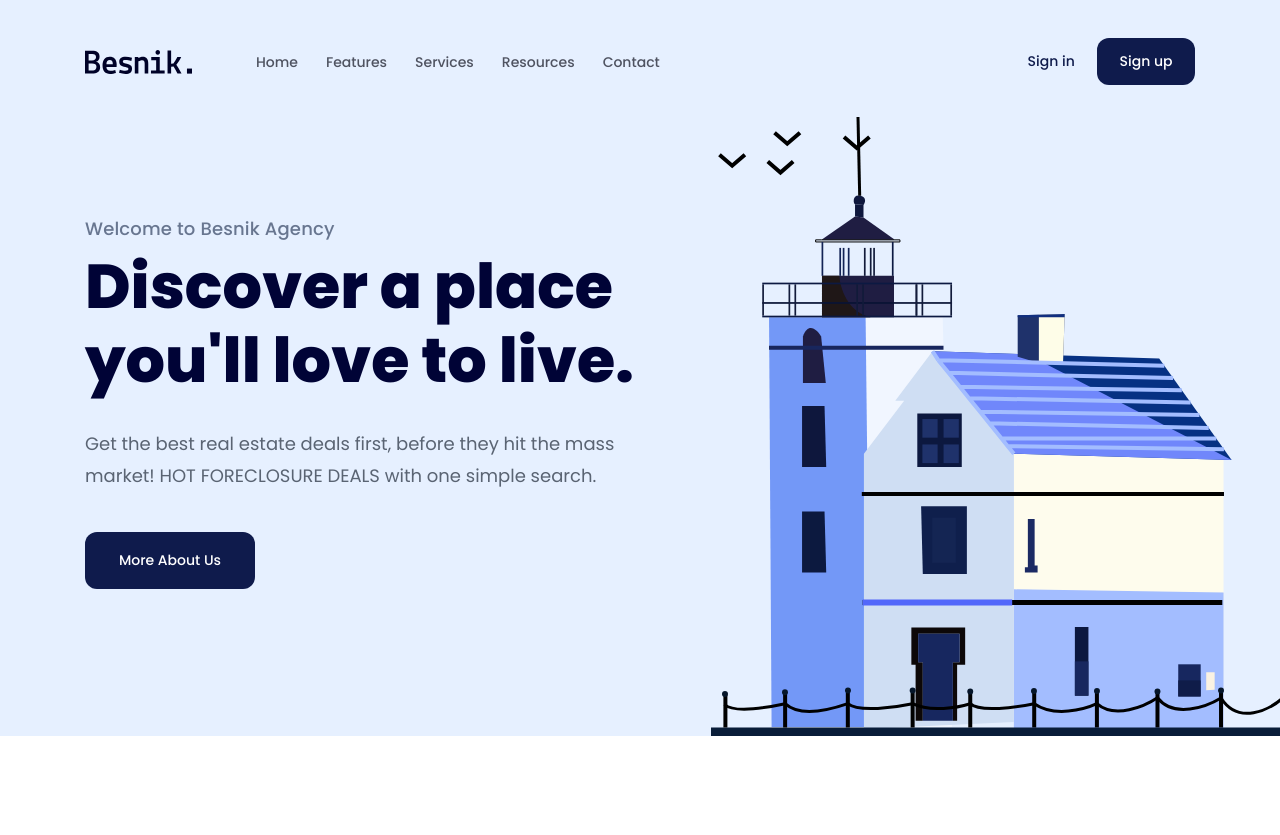
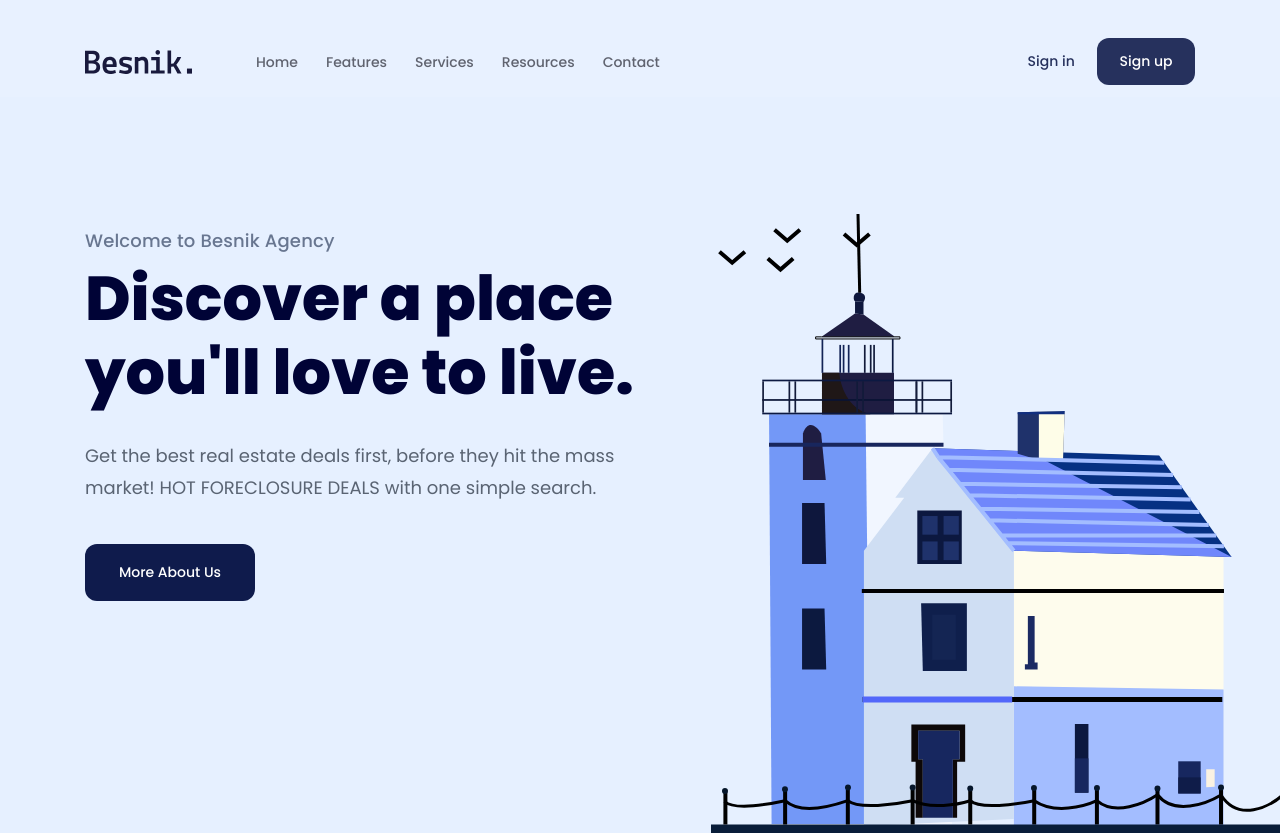
Before and after one commit to DonLQ/html-css-training_01, a plain HTML site: page index.html in a window 1280 px wide. Shown: the top 835 px of the page. Drawn offline with Linux system fonts and the light colour scheme.

Commit message:
Cải thiện header - thêm sticky

```diff
--- a/assets/css/style.css
+++ b/assets/css/style.css
@@ -52,7 +52,16 @@ a {
 }
 
 /* ============ Header ============ */
-.header {
+.fixed-header {
+  background: #e6f0ff;
+  opacity: 90%;
+  padding-top: 26px;
+  position: sticky;
+  top: -26px;
+  z-index: 1;
+}
+
+.herowrap {
   position: relative;
   background: #e6f0ff;
   height: 736px;
@@ -62,7 +71,7 @@ a {
 .navbar {
   display: flex;
   align-items: center;
-  padding-top: 38px;
+  padding: 12px 0;
 }
 
 .navbar ul {
@@ -97,7 +106,7 @@ a {
 }
 /* Hero */
 .hero {
-  margin-top: 130px;
+  padding-top: 130px;
 }
 
 .hero .info {
--- a/index.html
+++ b/index.html
@@ -11,8 +11,7 @@
     </head>
     <body>
         <main style="height: 4324px">
-            <!-- Header -->
-            <header class="header">
+            <header class="fixed-header">
                 <div class="content">
                     <!-- == Nav == -->
                     <nav class="navbar">
@@ -32,7 +31,12 @@
                             <a href="#!" class="btn action-btn">Sign up</a>
                         </div>
                     </nav>
-                    <!-- == Hero == -->
+                </div>
+            </header>
+
+            <!-- == Hero == -->
+            <div class="herowrap">
+                <div class="content">
                     <div class="hero">
                         <div class="info">
                             <p class="sub-title">Welcome to Besnik Agency</p>
@@ -53,7 +57,7 @@
                         />
                     </div>
                 </div>
-            </header>
+            </div>
             <!-- Clients -->
             <div class="clients">
                 <div class="content">
```
